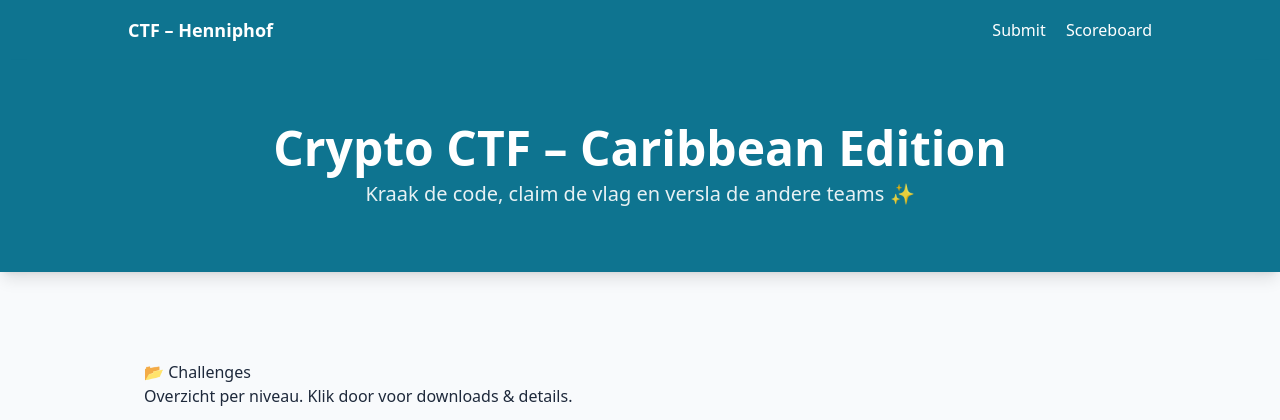
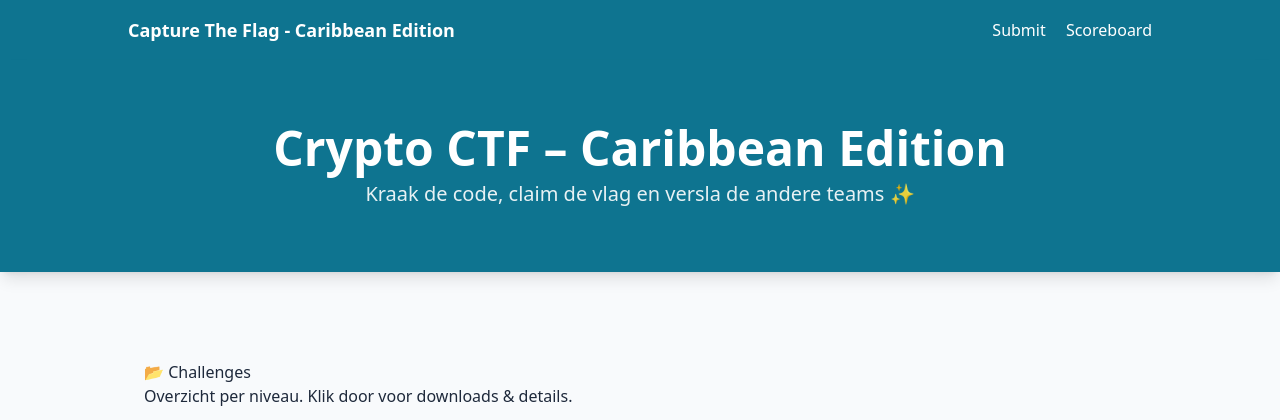
Before and after one commit to correhen/capture, a Flask app: template app/templates/challenges.html in a window 1280 px wide. Shown: the top 420 px of the page. Run offline with Flask 3, Linux system fonts and the light colour scheme; the template is opened without the code that fills it, so the values that code supplies are empty; parts of the project's set-up code (start-up, migrations or seed data) failed here and were passed over; some libraries are stand-ins or nearby versions.

Commit message:
Update base.html

```diff
--- a/app/templates/base.html
+++ b/app/templates/base.html
@@ -3,7 +3,7 @@
 <head>
   <meta charset="utf-8" />
   <meta name="viewport" content="width=device-width, initial-scale=1" />
-  <title>{% block title %}CTF – Henniphof{% endblock %}</title>
+  <title>{% block title %}Capture The Flag - Caribbean Edition{% endblock %}</title>
   <script src="https://cdn.tailwindcss.com"></script>
 </head>
 <body class="bg-slate-50 text-slate-800">
@@ -11,7 +11,7 @@
   <!-- Navigatiebalk -->
   <header class="bg-cyan-700 text-white p-4">
     <div class="max-w-5xl mx-auto flex justify-between items-center">
-      <a href="/" class="font-bold text-lg">CTF – Henniphof</a>
+      <a href="/" class="font-bold text-lg">Capture The Flag - Caribbean Edition</a>
       <nav class="space-x-4">
         <a href="/submit" class="hover:underline">Submit</a>
         <a href="/scoreboard" class="hover:underline">Scoreboard</a>
```
